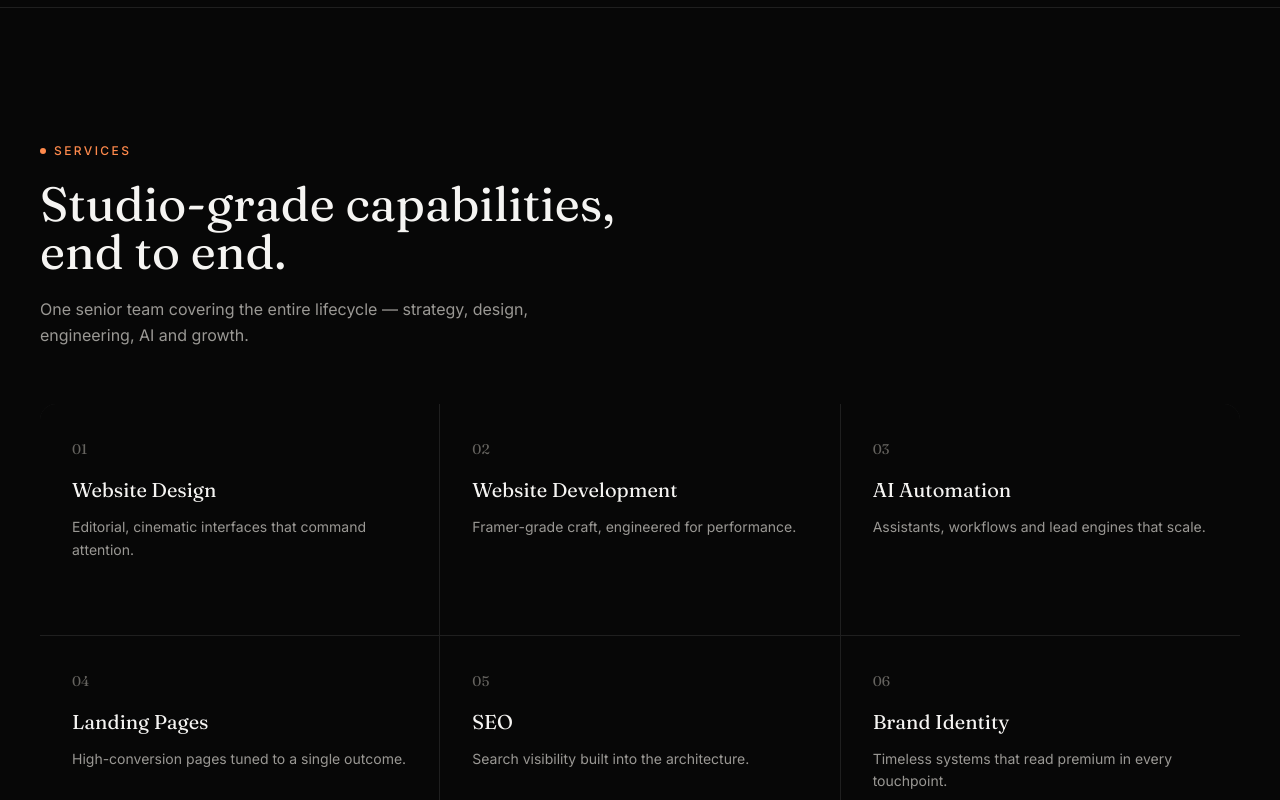
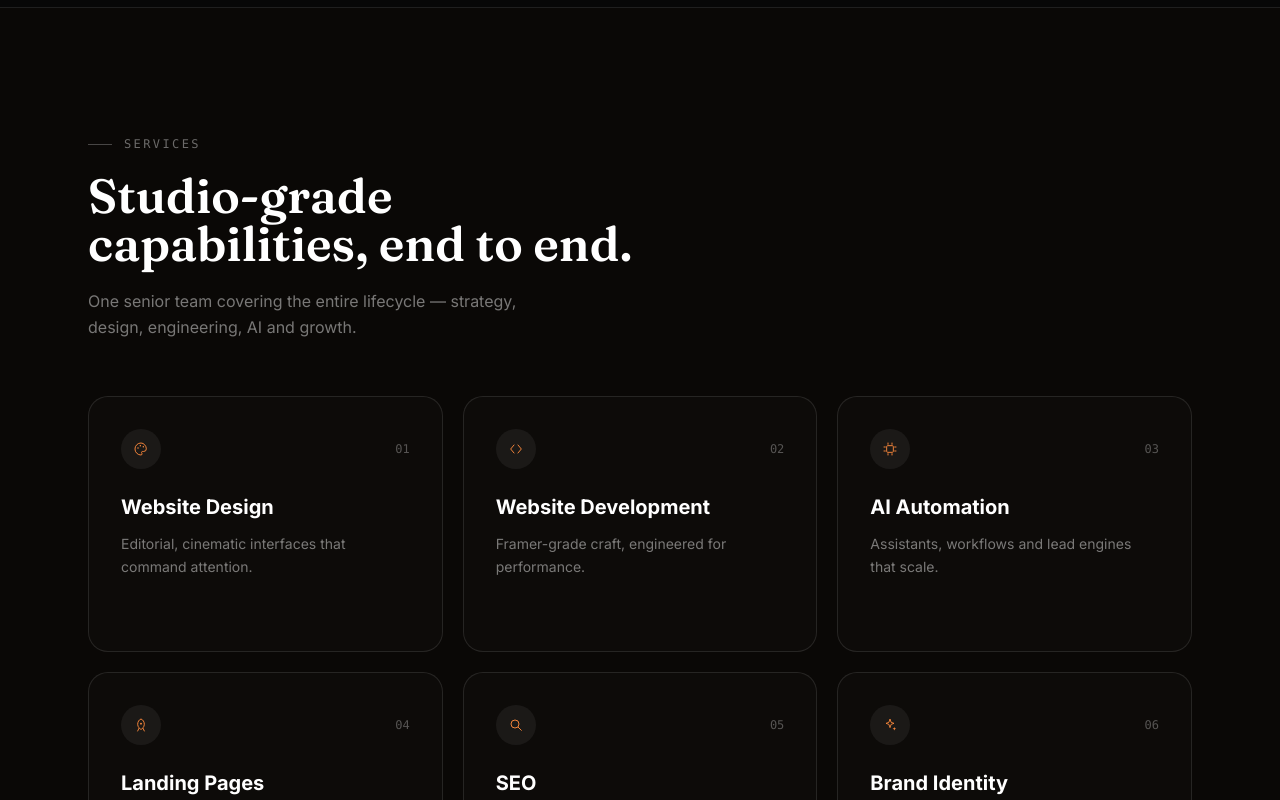
Before and after one commit to Harsh90Prajapati/Dribble.io, a React (Vite) app: page / in a window 1280 px wide. Shown: the part 940-1740 px from the top of the page. Built offline with nearby package versions, Linux system fonts and the light colour scheme.

Commit message:
services Updated

```diff
--- a/src/components/Services.jsx
+++ b/src/components/Services.jsx
@@ -1,31 +1,179 @@
+import { useEffect, useRef, useState } from 'react'
 import { services } from '../data/content'
 
+/* ---------- scroll-reveal hook ---------- */
+function useInView(threshold = 0.15) {
+  const ref = useRef(null)
+  const [inView, setInView] = useState(false)
+
+  useEffect(() => {
+    const node = ref.current
+    if (!node) return
+    const observer = new IntersectionObserver(
+      ([entry]) => {
+        if (entry.isIntersecting) {
+          setInView(true)
+          observer.unobserve(node)
+        }
+      },
+      { threshold, rootMargin: '0px 0px -10% 0px' }
+    )
+    observer.observe(node)
+    return () => observer.disconnect()
+  }, [threshold])
+
+  return [ref, inView]
+}
+
+/* ---------- icon set (cycled per card, no data-shape change needed) ---------- */
+const icons = [
+  // palette
+  (p) => (
+    <svg {...p} viewBox="0 0 24 24" fill="none">
+      <path d="M12 3a9 9 0 1 0 0 18c1.1 0 1.6-.9 1.6-1.7 0-.4-.2-.8-.4-1.1-.2-.3-.4-.7-.4-1.1 0-.8.7-1.4 1.5-1.4H16a4 4 0 0 0 4-4c0-4.4-3.9-8.7-8-8.7Z" stroke="currentColor" strokeWidth="1.4" />
+      <circle cx="7.5" cy="10.5" r="1.1" fill="currentColor" />
+      <circle cx="11" cy="7" r="1.1" fill="currentColor" />
+      <circle cx="15.5" cy="8.5" r="1.1" fill="currentColor" />
+    </svg>
+  ),
+  // code brackets
+  (p) => (
+    <svg {...p} viewBox="0 0 24 24" fill="none">
+      <path d="M9 6 4 12l5 6M15 6l5 6-5 6" stroke="currentColor" strokeWidth="1.4" strokeLinecap="round" strokeLinejoin="round" />
+    </svg>
+  ),
+  // cpu / automation
+  (p) => (
+    <svg {...p} viewBox="0 0 24 24" fill="none">
+      <rect x="7" y="7" width="10" height="10" rx="1.5" stroke="currentColor" strokeWidth="1.4" />
+      <path d="M9 3v2M15 3v2M9 19v2M15 19v2M3 9h2M3 15h2M19 9h2M19 15h2" stroke="currentColor" strokeWidth="1.4" strokeLinecap="round" />
+    </svg>
+  ),
+  // rocket
+  (p) => (
+    <svg {...p} viewBox="0 0 24 24" fill="none">
+      <path d="M12 3c3 1 5 4.5 5 8 0 2-1 4-2 5l-3 3-3-3c-1-1-2-3-2-5 0-3.5 2-7 5-8Z" stroke="currentColor" strokeWidth="1.4" strokeLinejoin="round" />
+      <circle cx="12" cy="10" r="1.4" fill="currentColor" />
+      <path d="M9 17l-2 4M15 17l2 4" stroke="currentColor" strokeWidth="1.4" strokeLinecap="round" />
+    </svg>
+  ),
+  // search
+  (p) => (
+    <svg {...p} viewBox="0 0 24 24" fill="none">
+      <circle cx="10.5" cy="10.5" r="6" stroke="currentColor" strokeWidth="1.4" />
+      <path d="M20 20l-4.6-4.6" stroke="currentColor" strokeWidth="1.4" strokeLinecap="round" />
+    </svg>
+  ),
+  // sparkle / brand
+  (p) => (
+    <svg {...p} viewBox="0 0 24 24" fill="none">
+      <path d="M12 3l1.6 4.9L18 9.5l-4.4 1.6L12 16l-1.6-4.9L6 9.5l4.4-1.6L12 3Z" stroke="currentColor" strokeWidth="1.3" strokeLinejoin="round" />
+      <path d="M18.5 15l.7 2 2 .7-2 .7-.7 2-.7-2-2-.7 2-.7.7-2Z" fill="currentColor" />
+    </svg>
+  ),
+  // layers
+  (p) => (
+    <svg {...p} viewBox="0 0 24 24" fill="none">
+      <path d="M12 3l8 4.5-8 4.5-8-4.5L12 3Z" stroke="currentColor" strokeWidth="1.4" strokeLinejoin="round" />
+      <path d="M4 12.5 12 17l8-4.5M4 16.5 12 21l8-4.5" stroke="currentColor" strokeWidth="1.4" strokeLinejoin="round" />
+    </svg>
+  ),
+  // wand / optimization
+  (p) => (
+    <svg {...p} viewBox="0 0 24 24" fill="none">
+      <path d="M4 20 15 9" stroke="currentColor" strokeWidth="1.4" strokeLinecap="round" />
+      <path d="M17 3l.7 2 2 .7-2 .7-.7 2-.7-2-2-.7 2-.7.7-2ZM6 13l.5 1.5L8 15l-1.5.5L6 17l-.5-1.5L4 15l1.5-.5L6 13Z" fill="currentColor" />
+    </svg>
+  ),
+  // refresh / redesign
+  (p) => (
+    <svg {...p} viewBox="0 0 24 24" fill="none">
+      <path d="M4 12a8 8 0 0 1 13.7-5.7L20 8M20 8V4M20 8h-4M20 12a8 8 0 0 1-13.7 5.7L4 16M4 16v4M4 16h4" stroke="currentColor" strokeWidth="1.4" strokeLinecap="round" strokeLinejoin="round" />
+    </svg>
+  ),
+  // wrench / maintenance
+  (p) => (
+    <svg {...p} viewBox="0 0 24 24" fill="none">
+      <path d="M14.7 6.3a4 4 0 0 0-5.4 4.9L4 16.5V20h3.5l5.3-5.3a4 4 0 0 0 4.9-5.4l-2.6 2.6-2-2 2.6-2.6Z" stroke="currentColor" strokeWidth="1.4" strokeLinejoin="round" />
+    </svg>
+  ),
+]
+
+/* ---------- single card ---------- */
+function ServiceCard({ item, index }) {
+  const [ref, inView] = useInView(0.15)
+  const Icon = icons[index % icons.length]
+  const col = index % 3
+
+  return (
+    <div
+      ref={ref}
+      style={{ transitionDelay: inView ? `${col * 110 + Math.floor(index / 3) * 60}ms` : '0ms' }}
+      className={`group relative overflow-hidden rounded-[20px] border border-white/10 bg-white/[0.015] p-8
+        transition-[opacity,transform,border-color,background-color] duration-700 ease-out
+        hover:border-[#ff7a3d]/60 hover:bg-white/[0.03]
+        ${inView ? 'opacity-100 translate-y-0' : 'opacity-0 translate-y-10'}`}
+    >
+      {/* hover glow — orange bloom easing in from the top */}
+      <div className="pointer-events-none absolute inset-0 rounded-[20px] opacity-0 transition-opacity duration-500 group-hover:opacity-100">
+        <div className="absolute -top-16 left-1/2 h-40 w-64 -translate-x-1/2 rounded-full bg-[#ff7a3d]/25 blur-3xl" />
+      </div>
+
+      <div className="relative flex items-center justify-between">
+        <span className="flex h-10 w-10 items-center justify-center rounded-full bg-white/[0.06] text-[#ff8a3d] transition-colors duration-300 group-hover:bg-white/10">
+          <Icon className="h-4 w-4" />
+        </span>
+        <span className="font-mono text-xs text-white/30">
+          {String(item.n).padStart(2, '0')}
+        </span>
+      </div>
+
+      <h3 className="relative mt-6 text-lg sm:text-xl font-bold text-white">
+        {item.title}
+      </h3>
+      <p className="relative mt-3 text-sm leading-relaxed text-white/45">
+        {item.desc}
+      </p>
+
+      <span className="relative mt-5 flex items-center gap-1.5 text-sm font-medium text-[#ff8a3d] opacity-0 -translate-y-1 transition-all duration-300 group-hover:opacity-100 group-hover:translate-y-0">
+        Learn more
+        <svg width="14" height="14" viewBox="0 0 14 14" fill="none">
+          <path d="M3 11L11 3M11 3H4M11 3V10" stroke="currentColor" strokeWidth="1.4" strokeLinecap="round" strokeLinejoin="round" />
+        </svg>
+      </span>
+    </div>
+  )
+}
+
+/* ---------- section ---------- */
 export default function Services() {
+  const [headerRef, headerInView] = useInView(0.3)
+
   return (
-    <section id="services" className="section">
-      <div className="wrap">
-        <div className="max-w-xl">
-          <span className="eyebrow">{services.eyebrow}</span>
-          <h2 className="font-display text-3xl md:text-4xl lg:text-5xl mt-5 text-ink">{services.title}</h2>
-          <p className="text-ink-muted mt-5 leading-relaxed">{services.subtitle}</p>
+    <section id="services" className="section bg-[#0a0806] py-24 md:py-32">
+      <div className="wrap mx-auto max-w-6xl px-6 sm:px-10 lg:px-12">
+        <div
+          ref={headerRef}
+          className={`max-w-xl transition-all duration-700 ease-out ${
+            headerInView ? 'opacity-100 translate-y-0' : 'opacity-0 translate-y-6'
+          }`}
+        >
+          <div className="flex items-center gap-3">
+            <span className="h-px w-6 bg-white/25" />
+            <span className="text-xs font-mono uppercase tracking-[0.2em] text-white/40">
+              {services.eyebrow}
+            </span>
+          </div>
+          <h2 className="font-display text-3xl md:text-4xl lg:text-5xl font-extrabold mt-5 text-white leading-[1.08]">
+            {services.title}{' '}
+            <span className="italic font-medium text-white/45">{services.titleAccent}</span>
+          </h2>
+          <p className="text-white/45 mt-5 leading-relaxed max-w-md">{services.subtitle}</p>
         </div>
 
-        <div className="grid sm:grid-cols-2 lg:grid-cols-3 gap-px bg-line mt-14 rounded-2xl overflow-hidden">
-          {services.items.map((item) => (
-            <div
-              key={item.n}
-              className="group bg-base p-8 hover:bg-base-card transition-colors duration-300"
-            >
-              <span className="font-display text-sm text-ink-faint">{item.n}</span>
-              <h3 className="font-display text-xl mt-4 text-ink">{item.title}</h3>
-              <p className="text-sm text-ink-muted mt-3 leading-relaxed">{item.desc}</p>
-              <span className="inline-flex items-center gap-1.5 text-sm text-ember-light mt-5 opacity-0 group-hover:opacity-100 transition-opacity duration-300">
-                Learn more
-                <svg width="14" height="14" viewBox="0 0 14 14" fill="none">
-                  <path d="M3 11L11 3M11 3H4M11 3V10" stroke="currentColor" strokeWidth="1.4" strokeLinecap="round" strokeLinejoin="round" />
-                </svg>
-              </span>
-            </div>
+        <div className="grid sm:grid-cols-2 lg:grid-cols-3 gap-5 mt-14">
+          {services.items.map((item, index) => (
+            <ServiceCard key={item.n} item={item} index={index} />
           ))}
         </div>
       </div>
```
